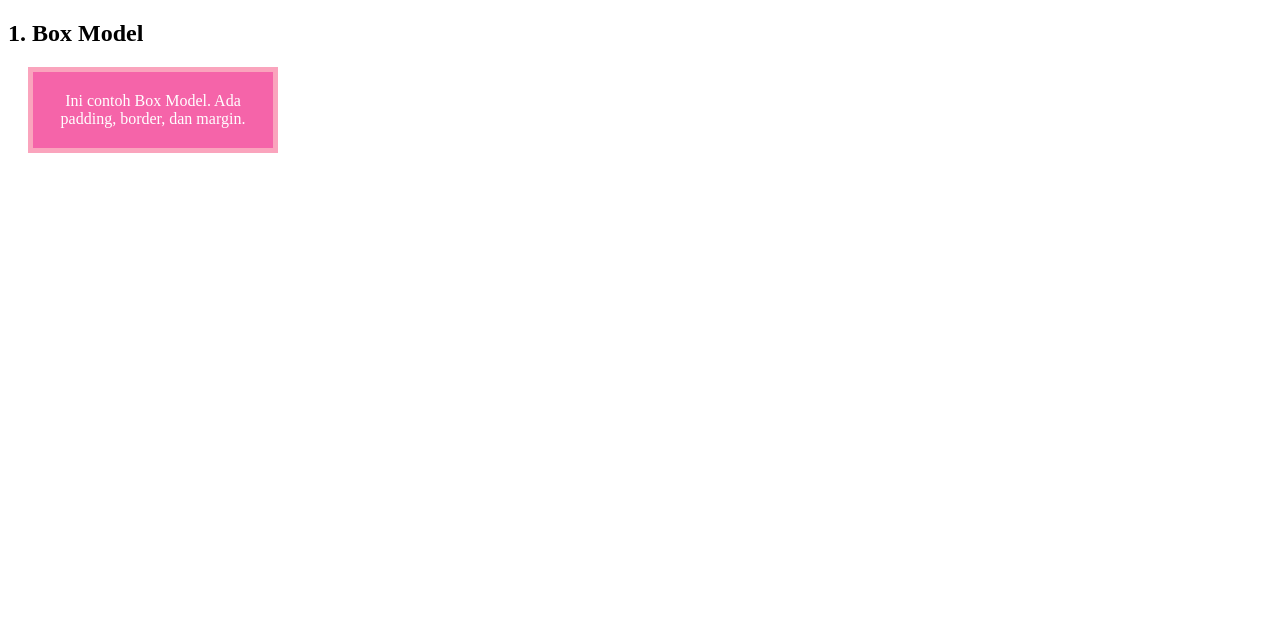
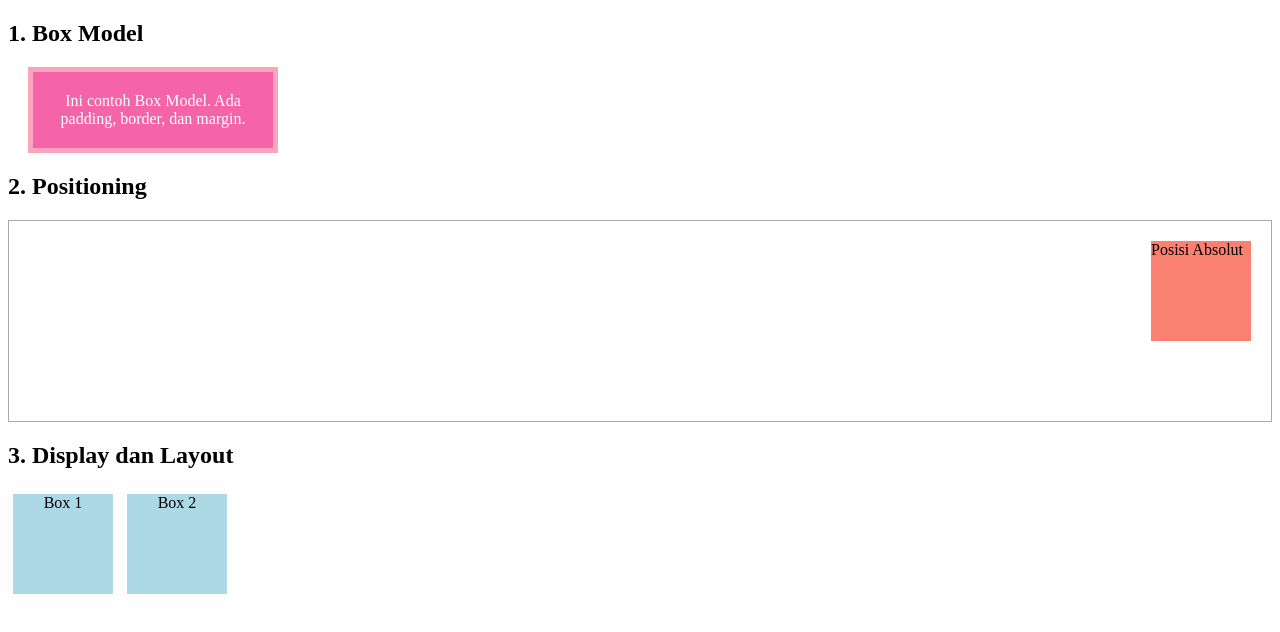
Before and after one commit to dapimorales/1124160205-p10, a plain HTML site: page index.html in a window 1280 px wide. Drawn offline with Linux system fonts and the light colour scheme; a web font is replaced by a local one.

Commit message:
Display and layout

```diff
--- a/index.html
+++ b/index.html
@@ -20,6 +20,32 @@
       color: #fff; /* Warna teks */
     }
 
+        /* ### POSITIONING ### */
+    .positioning-container {
+      position: relative; /* Referensi untuk elemen yang posisinya absolut */
+      height: 200px;
+      border: 1px solid #aaa;
+    }
+
+        .positioned-box {
+      position: absolute; /* Ditempatkan relatif terhadap container */
+      top: 20px;
+      right: 20px;
+      width: 100px;
+      height: 100px;
+      background-color: salmon;
+    }
+
+        /* ### DISPLAY DAN LAYOUT ### */
+    .inline-box {
+      display: inline-block; /* Elemen bisa berdampingan, tapi masih bisa diberi ukuran */
+      width: 100px;
+      height: 100px;
+      background-color: lightblue;
+      margin: 5px;
+      text-align: center;
+    }
+
 
     </style>
 </head>
@@ -29,5 +55,17 @@
   <div class="box-model">
     Ini contoh Box Model. Ada padding, border, dan margin.
   </div>
+
+    <!-- POSITIONING -->
+  <h2>2. Positioning</h2>
+  <div class="positioning-container">
+    <div class="positioned-box">Posisi Absolut</div>
+  </div>
+
+   <!-- DISPLAY DAN LAYOUT -->
+  <h2>3. Display dan Layout</h2>
+  <div class="inline-box">Box 1</div>
+  <div class="inline-box">Box 2</div>
+
 </body>
 </html>
```
